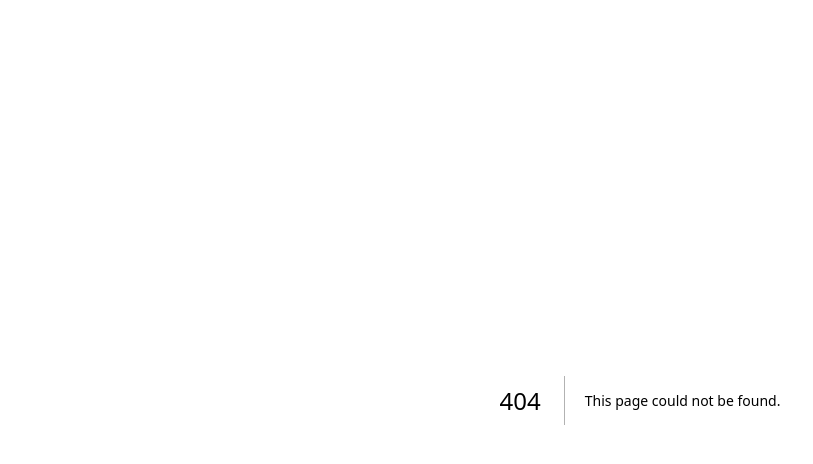
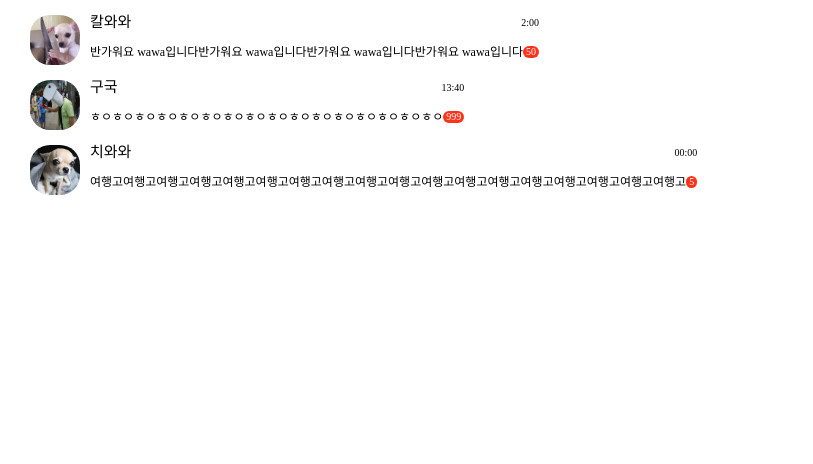
Before and after one commit to MZ-PEOPLE/Tripbuddy-project, a Next.js app: page /chat in a window 1280 px wide. Before the commit this address had no page. Shown: the top 464 px of the page, without its empty margins (0-813 px from the left). Built offline with nearby package versions, Linux system fonts and the light colour scheme.

Commit message:
feat:chat 페이지 추가

```diff
--- /dev/null
+++ b/pages/chat.js
@@ -0,0 +1,6 @@
+import ChatListComponent from "@/components/chat/ChatList";
+export default function ChatList() {
+    return (
+        <ChatListComponent />
+    )
+}
```
